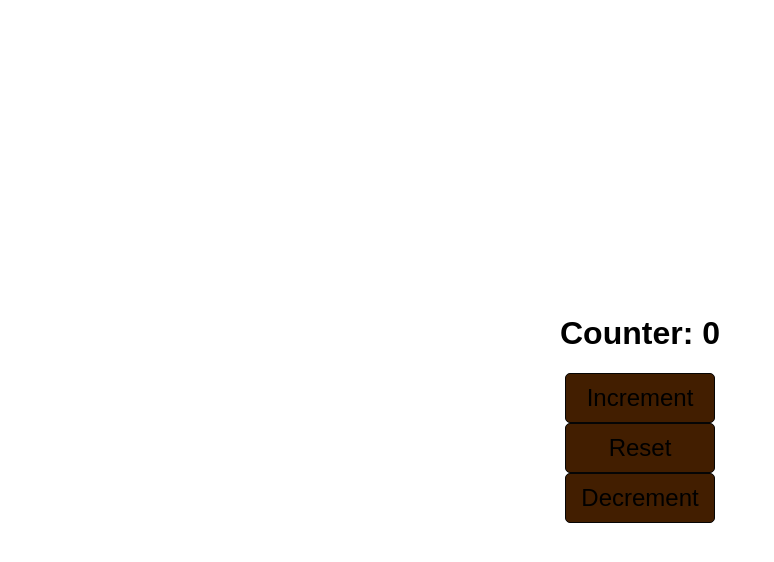
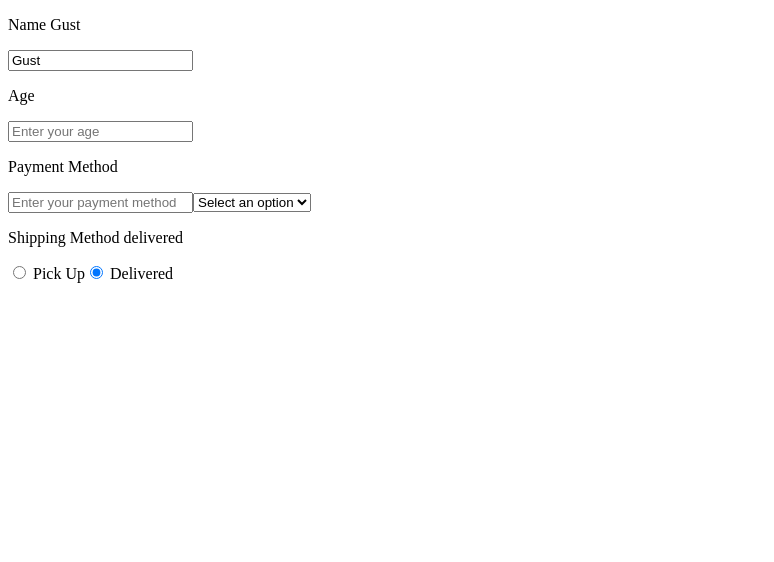
Before and after one commit to Tinbit-Tech/my-react-app, a React (Vite) app: page / in a window 1280 px wide. Shown: the top 562 px of the page, without its empty margins (0-774 px from the left). Built offline with nearby package versions, Linux system fonts and the light colour scheme.

Commit message:
React Hook by useState for ON-Change ... when you give some input it will display the input authomaticaly

```diff
--- a/src/App.jsx
+++ b/src/App.jsx
@@ -1,7 +1,7 @@
-import Counter from './Counter.jsx';
+import Mycomponebt2 from './Mycomponebt2.jsx';
 function App() {
   return(
-    <Counter />
+    <Mycomponebt2 />
   );
 }
 
--- /dev/null
+++ b/src/Mycomponebt2.jsx
@@ -0,0 +1,44 @@
+import React, {useState} from 'react';
+function Mycomponebt2(){
+const [name, setName] = useState("Gust");
+const [age, setAge] = useState("");
+const [payment, setPayment] = useState("");
+const [shipping, setShipping] = useState("delivered");
+function handleNameChange(event){
+    setName(event.target.value);
+}
+function handleAgeChange(event){
+    setAge(event.target.value);
+}
+function handlePaymentChange(event){
+    setPayment(event.target.value);
+}
+function handleShippingChange(event){
+    setShipping(event.target.value);
+}
+
+return(
+<div>
+    <p>Name {name}</p>
+    <input value={name} onChange={handleNameChange} placeholder="Enter your name" />
+    <p>Age {age}</p>
+    <input value={age} onChange={handleAgeChange} placeholder="Enter your age" />
+    <p>Payment Method {payment}</p>
+    <input value={payment} onChange={handlePaymentChange} placeholder="Enter your payment method" />
+    <select value={payment} onChange={handlePaymentChange}>
+        <option value="">Select an option</option>
+        <option value="visa">Visa</option>
+        <option value="paypal">PayPal</option>
+    </select>
+    <p>Shipping Method {shipping}</p>
+<label>
+   <input type="radio" value="pick up" checked={shipping === "pick up"} onChange={handleShippingChange} /> Pick Up
+   </label>
+<label>
+   <input type="radio" value="delivered" checked={shipping === "delivered"} onChange={handleShippingChange} /> Delivered
+</label>
+</div>
+
+);
+}
+export default Mycomponebt2
```
